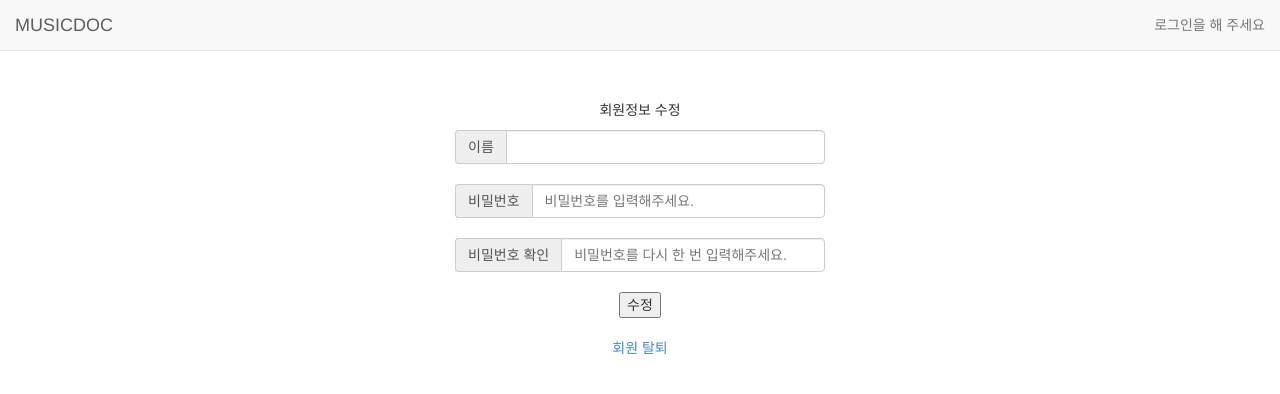
After one commit to nightbreeze6846/likelionexercise, a Flask app: page /changeinfo in a window 1280 px wide. The commit adds this page. Shown: the top 394 px of the page. Run offline with Flask 3, Linux system fonts and the light colour scheme; parts of the project's set-up code (start-up, migrations or seed data) failed here and were passed over; some libraries are stand-ins or nearby versions.

Commit message:
no message

```diff
--- a/app.yaml
+++ b/app.yaml
@@ -1,4 +1,4 @@
-application: geekintheloftcloud
+application: thinkimj
 version: 0-0-1-proto
 runtime: python27
 api_version: 1
--- a/apps/controllers.py
+++ b/apps/controllers.py
@@ -1,12 +1,12 @@
 # -*- coding: utf-8 -*-
 from flask import render_template, request, redirect, url_for, flash, session, g
 from werkzeug.security import generate_password_hash, \
-     check_password_hash
+	 check_password_hash
 from sqlalchemy import desc
 from apps import app, db
 from apps.forms import JoinForm, LoginForm
 from apps.models import (
-     User
+	 User
 #     Video,
 #     Event,
 #     Music,
@@ -19,65 +19,95 @@ from apps.models import (
 
 @app.route('/', methods=['GET', 'POST'])
 def index():
-    if 'user_id' in session :
-        return render_template("portfolio3.html", username = session['user_id'])
-    return render_template("login.html")
+	if 'user_id' in session :
+		return render_template("portfolio3.html", username = session['user_id'])
+	return render_template("login.html")
 
 @app.route('/login', methods=['POST'])
 def login():
 
 
 
-    email = request.form['email']
-    pwd = request.form['pw']
-    user = User.query.get(email)
+	email = request.form['email']
+	pwd = request.form['pw']
+	user = User.query.get(email)
 
-    if user is None:
-        flash(u'존재하지 않는 아이디, 혹은 아이디가 잘못되었습니다.', 'danger')
-    elif not check_password_hash(user.password, pwd):
-        flash(u'비밀번호가 일치하지 않습니다.', 'danger')
-    else:
-        session.permanent = True
-        session['user_id'] = user.email
-        session['user_name'] = user.name
-        flash(u'로그인 하셨습니다.', 'success')
-        return redirect(url_for('index'))
+	if user is None:
+		flash(u'존재하지 않는 아이디, 혹은 아이디가 잘못되었습니다.', 'danger')
+	elif not check_password_hash(user.password, pwd):
+		flash(u'비밀번호가 일치하지 않습니다.', 'danger')
+	else:
+		session.permanent = True
+		session['user_id'] = user.email
+		session['user_name'] = user.name
+		flash(u'로그인 하셨습니다.', 'success')
+		return redirect(url_for('index'))
 
-    return render_template("login.html")
+	return render_template("login.html")
 
 @app.route('/logout')
 def logout():
-    session.clear()
-    return redirect(url_for('index'))
+	session.clear()
+	return redirect(url_for('index'))
+
+@app.route('/changeinfo')
+def changeinfo():
+	# info = User.query.get()
+
+	# if request.method == 'POST':
+	# 	newinfo = request.form
+	# 	info.name = newinfo['name']
+	# 	if newinfo['pw'] == newinfo['pwcf']:
+	# 		info.password = newinfo['pw']
+
+	# 		db.session.commit
+	# 		return redirect(url_for('index'))
+
+	# 	else:
+	# 		return render_template("update_profile.html")
+
+	return render_template("changeinfo.html")
+
+@app.route('/memberout')
+def memberout():
+	mem = User.query.get()
+
+	if request.methods == "POST":
+		db.session.delete(mem)
+		db.session.commit
+		return redirect(url_for('index'))
+
+	return render_template("memberout.html")
+
 
 @app.route('/user/join/', methods=['GET','POST'])
 def user_join():
-    form = JoinForm()
+	form = JoinForm()
 
-    if request.method == "POST":
-        if form.validate_on_submit():
-            user = User(
-                email = form.email.data,
-                password = generate_password_hash(form.password.data),
-                name = form.name.data
-            )
-            db.session.add(user)
-            db.session.commit()
+	if request.method == "POST":
+		if form.validate_on_submit():
+			user = User(
+				email = form.email.data,
+				password = generate_password_hash(form.password.data),
+				name = form.name.data
+			)
+			db.session.add(user)
+			db.session.commit()
 
-            return redirect(url_for('index'))
-    else :
-        return render_template('/user/join.html', form=form)
+			return redirect(url_for('index'))
+	else :
+		return render_template('/user/join.html', form=form)
 
 
 @app.route('/user/make_profile/', methods=['GET','POST'])
 def update_profile():
-    if request.method == "GET":
-        return render_template('/user/update_profile.html')
+	if request.method == "GET":
+		return render_template('/user/update_profile.html')
 
 @app.route('/portfolio3/', methods=['GET','POST'])
 def portfolio3():
-    if request.method == "GET":
-        return render_template('portfolio3.html')
+	if request.method == "GET":
+		return render_template('portfolio3.html')
 
 #
 # @error Handlers
@@ -85,10 +115,10 @@ def portfolio3():
 # Handle 404 errors
 @app.errorhandler(404)
 def page_not_found(e):
-    return render_template('404.html'), 404
+	return render_template('404.html'), 404
 
 
 # Handle 500 errors
 @app.errorhandler(500)
 def server_error(e):
-    return render_template('500.html'), 500
+	return render_template('500.html'), 500
--- /dev/null
+++ b/apps/templates/changeinfo.html
@@ -0,0 +1,29 @@
+{% extends "layout.html" %}
+
+{% block contents %}
+<div class="container"  style="width:400px; text-align:center; ">
+	<p>회원정보 수정</p>
+
+	<form action=" {{ url_for('changeinfo') }}" method="post">
+
+		<div class="input-group">
+			<span class="input-group-addon" >이름</span>
+			<input type="text" class="form-control" id="email_input" name="name" placeholder="{{ session['user_name'] }}">
+		</div>
+		<br>
+		<div class="input-group">
+			<span class="input-group-addon">비밀번호</span>
+			<input type="password" class="form-control" name="pw" placeholder="비밀번호를 입력해주세요.">
+		</div>
+		<br>
+		<div class="input-group">
+			<span class="input-group-addon">비밀번호 확인</span>
+			<input type="password" class="form-control" name="pwcf" placeholder="비밀번호를 다시 한 번 입력해주세요.">
+		</div>
+		<br>
+		<button type="submit">수정</button>
+	</form>
+	<br>
+	<P><a href="{{ url_for('memberout') }}">회원 탈퇴</a></P>
+</div>
+{% endblock %}
--- a/apps/templates/login.html
+++ b/apps/templates/login.html
@@ -18,7 +18,5 @@
 		<input type="submit" id="loginbtn" class="form-control" value="로그인">
 	</form>
 	<P><a href="{{ url_for('user_join') }}">아직도 회원이 아니신가요?</a></P>
-	<P><a href="{{ url_for('update_profile') }}">update portfolio</a></P>
-	<P><a href="{{ url_for('portfolio3') }}">portfolio3</a></P>
 </div>
 {% endblock %}
--- a/apps/templates/navbar.html
+++ b/apps/templates/navbar.html
@@ -9,14 +9,15 @@
       <span class="icon-bar"></span>
       <span class="icon-bar"></span>
     </button>
-    <a class="navbar-brand" href="#">MUSICDOC</a>
+    <a class="navbar-brand">MUSICDOC</a>
   </div>
 
   <!-- Collect the nav links, forms, and other content for toggling -->
+  {% if session['user_name'] %}
   <div class="collapse navbar-collapse" id="bs-example-navbar-collapse-1">
     <ul class="nav navbar-nav">
-      <li class="active"><a href="#">Home</a></li>
-      <li><a href="#">Portfolio</a></li>
+      <li class="active"><a href="{{url_for('index')}}">Home</a></li>
+      <li><a href="{{url_for('portfolio3')}}">Portfolio</a></li>
       <li class="dropdown">
         <a href="#" class="dropdown-toggle" data-toggle="dropdown">My MUSIC <span class="caret"></span></a>
         <ul class="dropdown-menu" role="menu">
@@ -30,14 +31,14 @@
         </ul>
       </li>
     </ul>
-    {% if session['user_name'] %}
       <ul class="nav navbar-nav navbar-right">
-        <li>{{ session['user_name'] }}</a></li>
+        <li><a>{{ session['user_name'] }}</a></li>
+        <li><a href="{{ url_for('changeinfo')}}">회원정보 수정</a></li>
         <li><a href="{{ url_for('logout') }}">Logout</a></li>
       </ul>
     {% else %}
       <ul class="nav navbar-nav navbar-right">
-      <li>로그인을 해주세요</li>
+      <li><a>로그인을 해 주세요</a></li>
       </ul>
     {% endif %}
   </div><!-- /.navbar-collapse -->
```
Also changed, not shown: apps/templates/memberout.html (added, +12 -0 lines).
